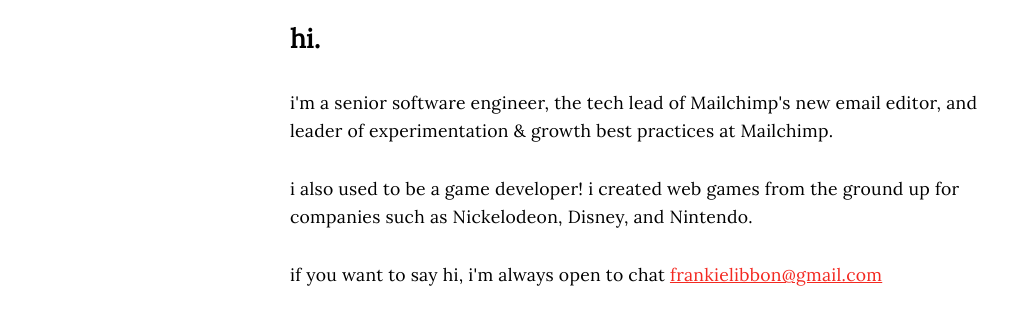
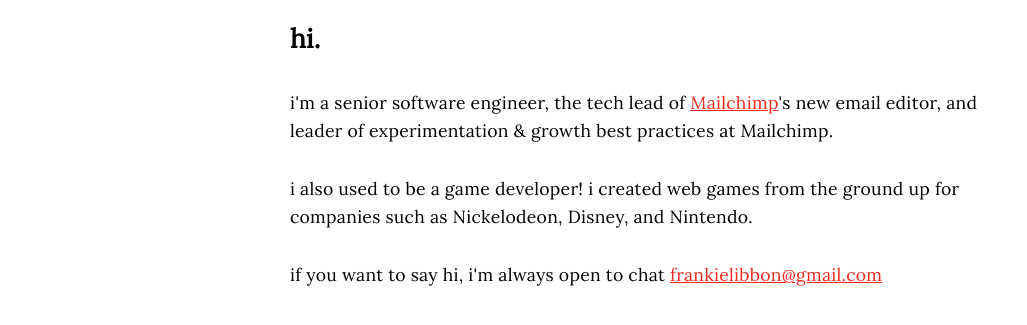
Before and after one commit to Flibbon/personal-site, a Gatsby site: page / in a window 1280 px wide. Shown: the part 93-418 px from the top of the page, without its empty margins (0-1027 px from the left). Built offline with nearby package versions, Linux system fonts and the light colour scheme; Gatsby itself is replaced by a stand-in of ours.

Commit message:
Update index.js

```diff
--- a/src/pages/index.js
+++ b/src/pages/index.js
@@ -9,7 +9,7 @@
       <SEO title="home" />
       <div className="main">
         <h2>hi.</h2>
-        <p>i'm a senior software engineer, the tech lead of Mailchimp's new email editor, and leader of experimentation & growth best practices at Mailchimp.</p>
+        <p>i'm a senior software engineer, the tech lead of <a href="https://mailchimp.com/" target="_blank">Mailchimp</a>'s new email editor, and leader of experimentation & growth best practices at Mailchimp.</p>
         <p>i also used to be a game developer! i created web games from the ground up for companies such as Nickelodeon, Disney, and Nintendo.</p>
         <p>if you want to say hi, i'm always open to chat <a href="mailto:frankielibbon@gmail.com">frankielibbon@gmail.com</a></p>
       </div>
```
